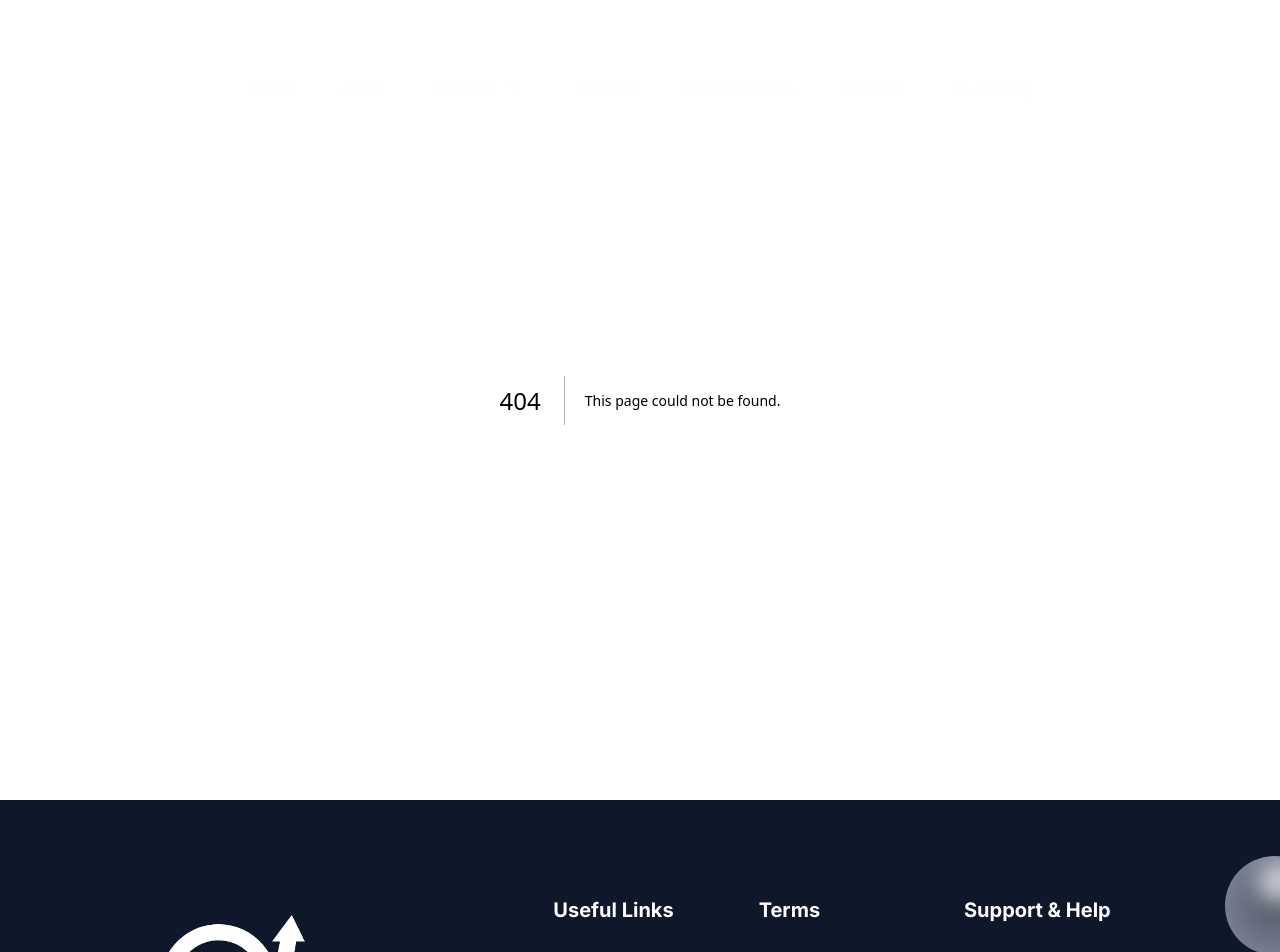
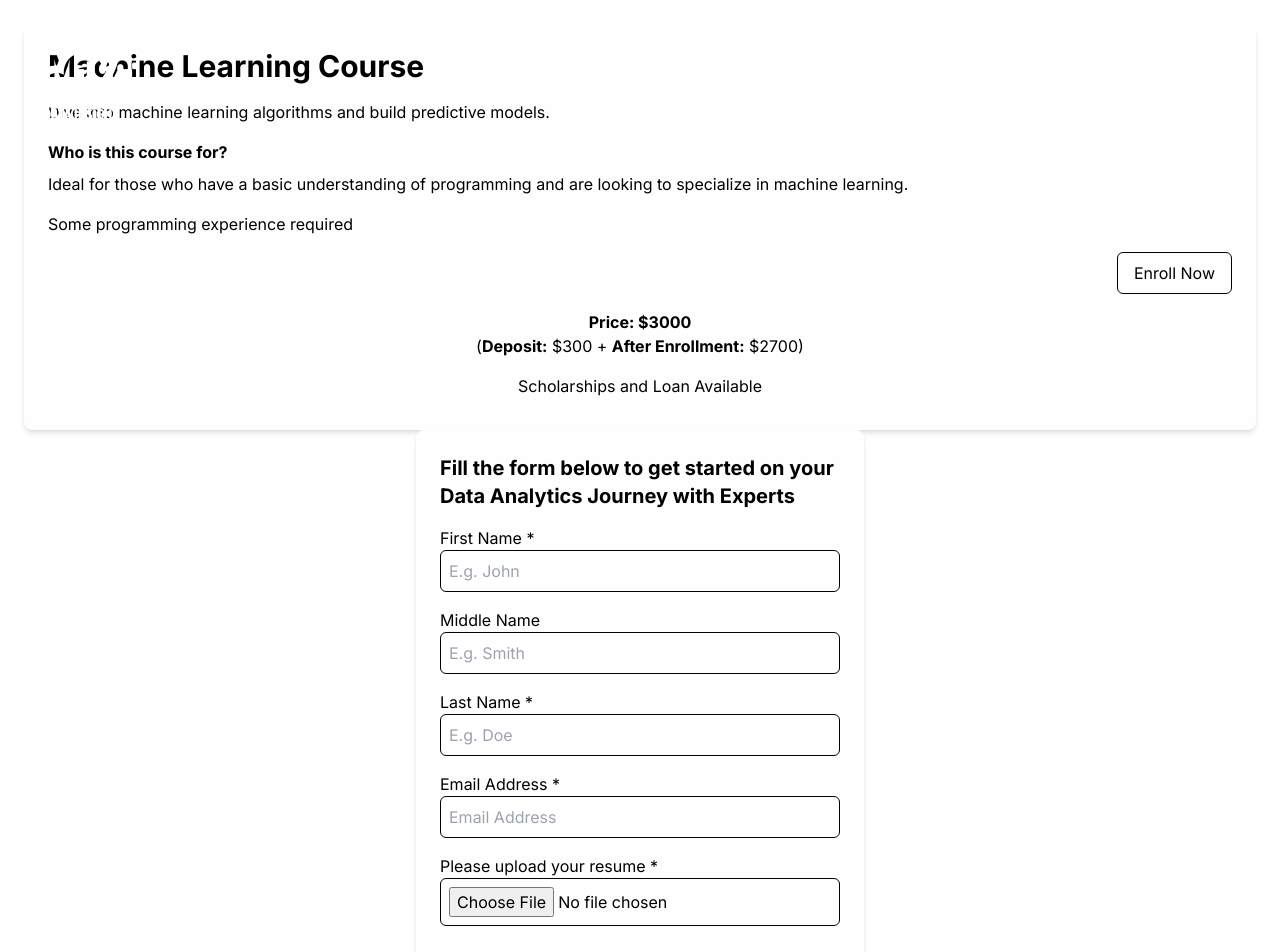
Before and after one commit to theoriginalsam/DataInsight, a Next.js app: page /ViewTimeline in a window 1280 px wide. Before the commit this address had no page. Shown: the top 952 px of the page. Built offline with nearby package versions, Linux system fonts and the light colour scheme.

Commit message:
3 more courses added

```diff
--- /dev/null
+++ b/components/courses/ApplicationForm.tsx
@@ -0,0 +1,63 @@
+import React from "react";
+
+const ApplicationForm: React.FC = () => {
+  return (
+    <div className="p-6 bg-white rounded-lg shadow-md w-full max-w-md">
+      <h2 className="text-xl font-bold mb-4">
+        Fill the form below to get started on your Data Analytics Journey with
+        Experts
+      </h2>
+      <form>
+        <div className="mb-4">
+          <label className="block text-gray-700">First Name *</label>
+          <input
+            type="text"
+            className="w-full p-2 border border-gray-300 rounded-md"
+            placeholder="E.g. John"
+          />
+        </div>
+        <div className="mb-4">
+          <label className="block text-gray-700">Middle Name</label>
+          <input
+            type="text"
+            className="w-full p-2 border border-gray-300 rounded-md"
+            placeholder="E.g. Smith"
+          />
+        </div>
+        <div className="mb-4">
+          <label className="block text-gray-700">Last Name *</label>
+          <input
+            type="text"
+            className="w-full p-2 border border-gray-300 rounded-md"
+            placeholder="E.g. Doe"
+          />
+        </div>
+        <div className="mb-4">
+          <label className="block text-gray-700">Email Address *</label>
+          <input
+            type="email"
+            className="w-full p-2 border border-gray-300 rounded-md"
+            placeholder="Email Address"
+          />
+        </div>
+        <div className="mb-4">
+          <label className="block text-gray-700">
+            Please upload your resume *
+          </label>
+          <input
+            type="file"
+            className="w-full p-2 border border-gray-300 rounded-md"
+          />
+        </div>
+        <button
+          type="submit"
+          className="w-full bg-blue-600 text-white p-2 rounded-md"
+        >
+          Enroll
+        </button>
+      </form>
+    </div>
+  );
+};
+
+export default ApplicationForm;
--- /dev/null
+++ b/components/courses/CourseDescription.tsx
@@ -0,0 +1,52 @@
+import React from "react";
+
+interface CourseDescriptionProps {
+  title: string;
+  description: string;
+  whoIsThisFor: string;
+  additionalInfo: string;
+  price: string;
+  deposit: string;
+  afterEnrollment: string;
+}
+
+const CourseDescription: React.FC<CourseDescriptionProps> = ({
+  title,
+  description,
+  whoIsThisFor,
+  additionalInfo,
+  price,
+  deposit,
+  afterEnrollment,
+}) => {
+  return (
+    <div className="p-6 bg-white rounded-lg shadow-md w-full">
+      <h1 className="text-3xl font-bold mb-4">{title}</h1>
+      <p className="mb-4">{description}</p>
+      <h2 className="font-bold mb-2">Who is this course for?</h2>
+      <p className="mb-4">{whoIsThisFor}</p>
+      <p className="mb-4">{additionalInfo}</p>
+      <div className="flex justify-between items-center mt-4">
+        <button className="bg-blue-600 text-white px-4 py-2 rounded-md">
+          Application Open for first batch!
+        </button>
+        <button className="bg-white border border-blue-600 text-blue-600 px-4 py-2 rounded-md">
+          Enroll Now
+        </button>
+      </div>
+      <div className="mt-4 text-center">
+        <p className="font-bold">Price: {price}</p>
+        <p>
+          (<span className="font-bold">Deposit:</span> {deposit} +{" "}
+          <span className="font-bold">After Enrollment:</span> {afterEnrollment}
+          )
+        </p>
+        <button className="mt-2 bg-blue-100 text-blue-600 px-4 py-2 rounded-md">
+          Scholarships and Loan Available
+        </button>
+      </div>
+    </div>
+  );
+};
+
+export default CourseDescription;
--- a/components/courses/courseCard.tsx
+++ b/components/courses/courseCard.tsx
@@ -30,9 +30,11 @@ const CourseCard: React.FC<CourseCardProps> = ({
             Enroll Today
           </button>
         </Link>
-        <button className="flex bg-indigo-500 text-white px-4 py-2 border rounded-md hover:bg-green-500 hover:border-indigo-500 hover:scale-105 ">
-          View Timeline
-        </button>
+        <Link href="/ViewTimeline">
+          <button className="flex bg-indigo-500 text-white px-4 py-2 border rounded-md hover:bg-green-500 hover:border-indigo-500 hover:scale-105 ">
+            View Timeline
+          </button>
+        </Link>
       </div>
     </div>
   );
--- /dev/null
+++ b/pages/ViewTimeline.tsx
@@ -0,0 +1,22 @@
+import React from "react";
+import CourseDescription from "../components/courses/CourseDescription";
+import ApplicationForm from "../components/courses/ApplicationForm";
+
+const ViewTimeline: React.FC = () => {
+  return (
+    <div className="flex flex-wrap justify-around items-start p-6">
+      <CourseDescription
+        title="Machine Learning Course"
+        description="Dive into machine learning algorithms and build predictive models."
+        whoIsThisFor="Ideal for those who have a basic understanding of programming and are looking to specialize in machine learning."
+        additionalInfo="Some programming experience required"
+        price="$3000"
+        deposit="$300"
+        afterEnrollment="$2700"
+      />
+      <ApplicationForm />
+    </div>
+  );
+};
+
+export default ViewTimeline;
--- a/pages/courses.tsx
+++ b/pages/courses.tsx
@@ -31,10 +31,32 @@ const KidsCoding = () => {
               image="/data-engineer.png"
               timeline="3 months"
             />
+
             <CourseCard
               title="Machine Learning"
               description="Dive into machine learning algorithms and build predictive models."
               image="/ML.png"
+              timeline="3 months"
+            />
+
+            <CourseCard
+              title="UI/UX"
+              description="Learn how to build and understand beautiful and modern User interface and user experience."
+              image="/QA.png"
+              timeline="3 months"
+            />
+
+            <CourseCard
+              title="Quality Assurance"
+              description="Learn how to ensure the quality of software products through systematic testing and validation."
+              image="/QA.png"
+              timeline="3 months"
+            />
+
+            <CourseCard
+              title="Big Data"
+              description="Understand the principles and techniques for managing and analyzing large datasets."
+              image="/BigData.png"
               timeline="3 months"
             />
           </div>
```
